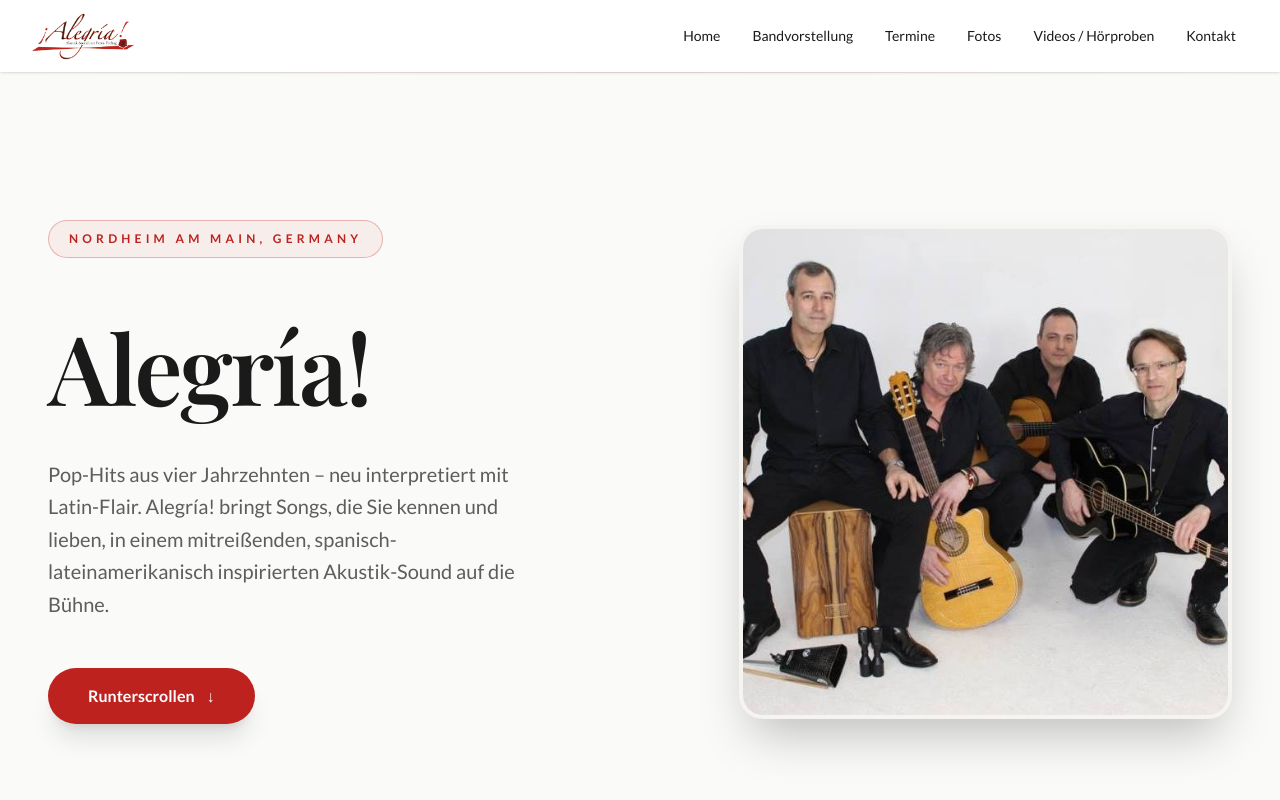
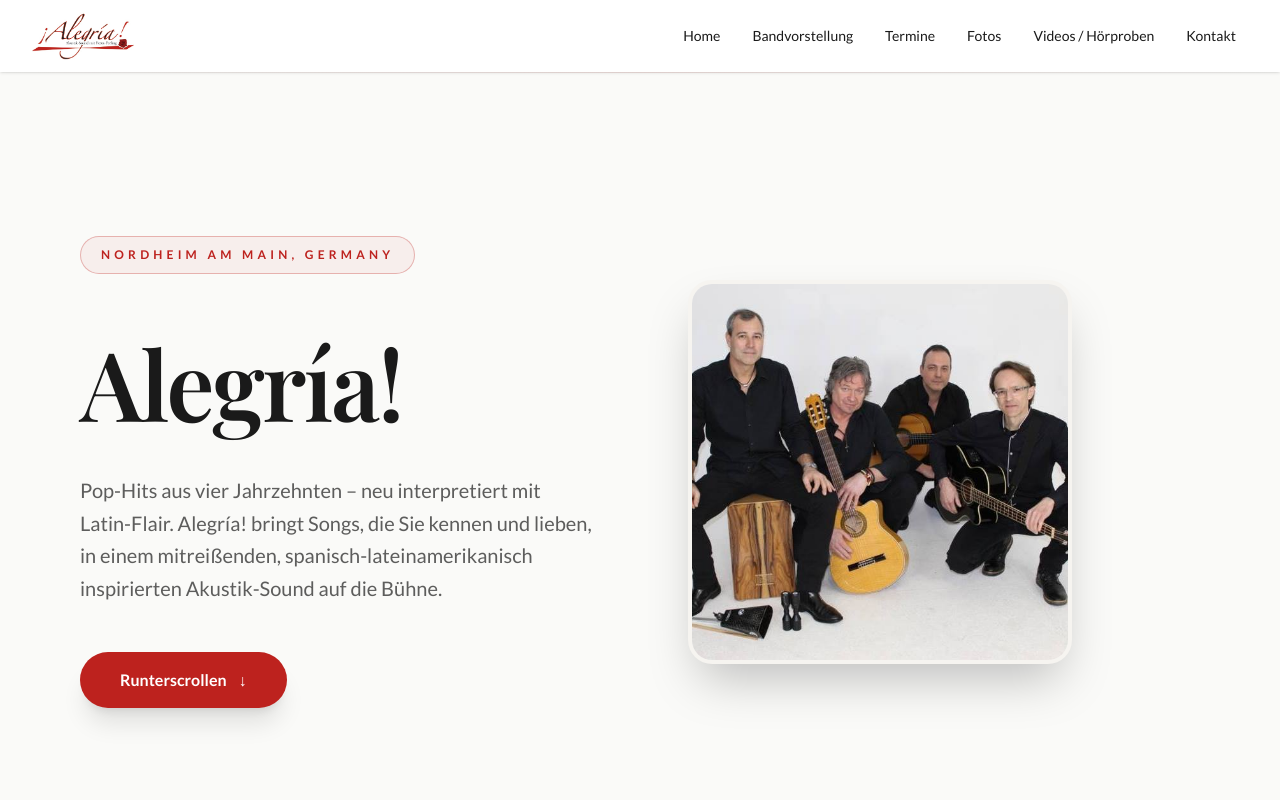
Before and after one commit to waynedevilliers/alegria-band, a Next.js app: page / in a window 1280 px wide. Shown: the top 800 px of the page. Built offline with nearby package versions, Linux system fonts and the light colour scheme.

Commit message:
fix: Move text and image closer to center - reduce gap width

```diff
--- a/src/components/sections/hero-section.tsx
+++ b/src/components/sections/hero-section.tsx
@@ -5,10 +5,10 @@ const heroImage = '/images/hero/hero-band-live.jpg';
 
 export function HeroSection() {
   return (
-    <section id="hero" className="relative bg-cream pt-12 sm:pt-16 lg:pt-0 lg:min-h-svh lg:flex lg:items-center lg:justify-between lg:px-12">
+    <section id="hero" className="relative bg-cream pt-12 sm:pt-16 lg:pt-0 lg:min-h-svh lg:flex lg:items-center lg:justify-center lg:px-6">
       {/* Left Column - Text */}
-      <div className="lg:w-5/12 lg:flex lg:items-center">
-        <div className="px-4 sm:px-8 py-16 sm:py-20 lg:py-0 lg:px-0 max-w-xl mx-auto lg:mx-0">
+      <div className="lg:w-1/2 lg:flex lg:items-center lg:justify-end lg:pr-12">
+        <div className="px-4 sm:px-8 py-16 sm:py-20 lg:py-0 lg:px-0 max-w-lg">
           <p className="mb-4 inline-flex rounded-full border border-sangria/30 bg-sangria/5 px-5 py-2.5 text-xs font-semibold uppercase tracking-[0.35em] text-sangria">
             Nordheim am Main, Germany
           </p>
@@ -29,8 +29,8 @@ export function HeroSection() {
       </div>
 
       {/* Right Column - Image */}
-      <div className="relative lg:w-5/12 lg:min-h-svh flex items-center justify-center px-4 sm:px-8 py-12 lg:py-0 lg:px-0">
-        <div className="relative w-full max-w-md lg:max-w-none rounded-3xl overflow-hidden shadow-2xl border-4 border-sand/40 bg-cream flex items-center justify-center">
+      <div className="relative lg:w-1/2 lg:min-h-svh flex items-center justify-start lg:pl-12 px-4 sm:px-8 py-12 lg:py-0">
+        <div className="relative w-full max-w-md lg:max-w-sm rounded-3xl overflow-hidden shadow-2xl border-4 border-sand/40 bg-cream flex items-center justify-center">
           <Image
             src={heroImage}
             alt={content.hero.imageAlt}
```
